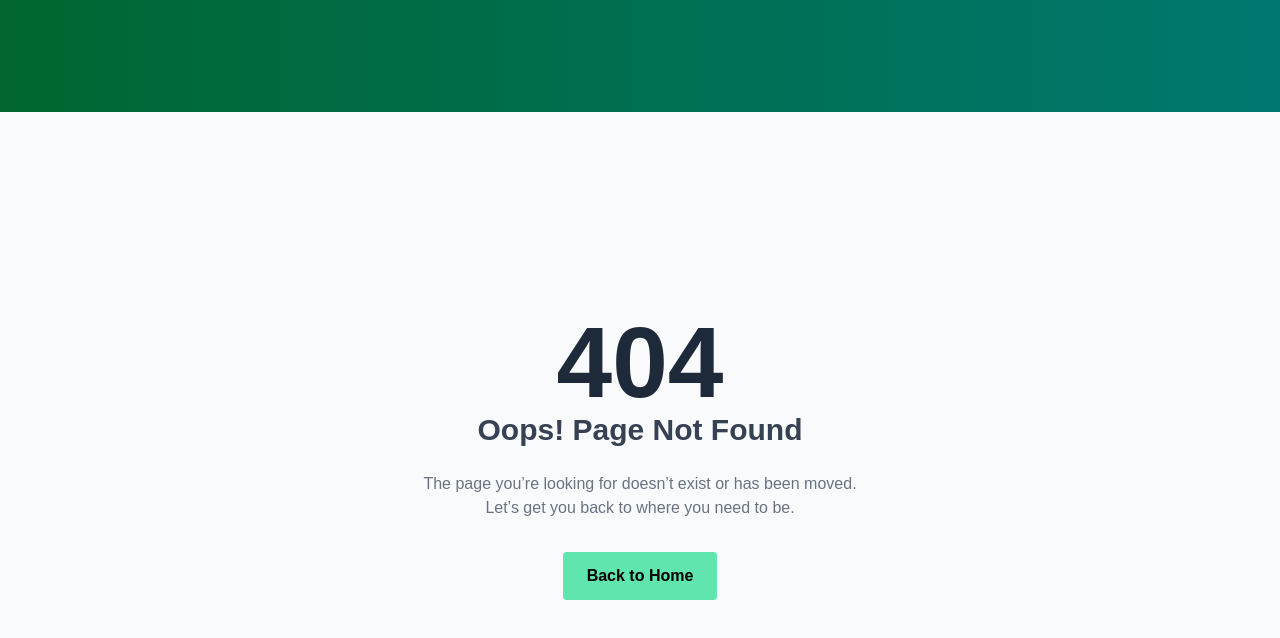
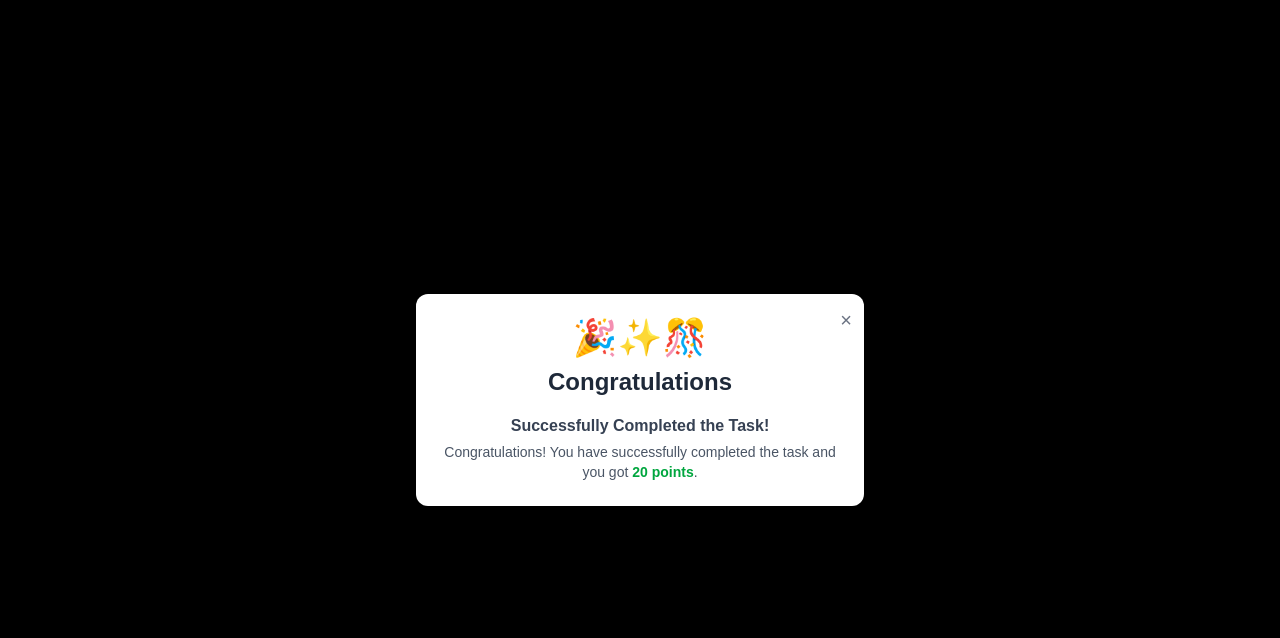
Before and after one commit to siam114/task-assesment, a Next.js app in the folder frontend/: page / in a window 1280 px wide. Before the commit this address had no page. Shown: the top 638 px of the page. Built offline with nearby package versions, Linux system fonts and the light colour scheme.

Commit message:
design congratulation modal

```diff
--- a/frontend/src/app/page.tsx
+++ b/frontend/src/app/page.tsx
@@ -5,6 +5,7 @@ import SignUpPage from "./pages/signup";
 import SpinnerWheel from "@/components/SpinnerWheel";
 import TaskDetails from './../components/TaskDetails';
 import ErrorPage from "@/components/ErrorPage";
+import CongratulationModal from "@/components/CongratulationModal";
 
 export default function Home() {
   return (
@@ -15,7 +16,8 @@ export default function Home() {
      {/* <TaskCard/> */}
      {/* <SpinnerWheel/> */}
      {/* <TaskDetails/> */}
-     <ErrorPage/>
+     {/* <ErrorPage/> */}
+     <CongratulationModal/>
    </div>
   );
 }
--- /dev/null
+++ b/frontend/src/components/ConfirmDeleteModal.tsx
@@ -0,0 +1,9 @@
+const ConfirmDeleteModal = () => {
+  return (
+    <div>
+
+    </div>
+  )
+}
+
+export default ConfirmDeleteModal
--- /dev/null
+++ b/frontend/src/components/CongratulationModal.tsx
@@ -0,0 +1,28 @@
+const CongratulationModal = () => {
+  return (
+    <div className="fixed inset-0 bg-black bg-opacity-50 flex justify-center items-center z-50">
+      <div className="bg-white rounded-xl w-[90%] max-w-md p-6 relative text-center shadow-lg">
+        {/* Close Button */}
+        <button className="absolute top-3 right-3 text-gray-500 hover:text-gray-800 text-xl">
+          &times;
+        </button>
+
+        {/* Firework Icons */}
+        <div className="mb-4">
+          <div className="text-4xl text-center mb-2">🎉✨🎊</div>
+          <h2 className="text-2xl font-bold text-gray-800">Congratulations</h2>
+        </div>
+
+        {/* Message */}
+        <p className="text-md font-semibold text-gray-700 mt-2">
+          Successfully Completed the Task!
+        </p>
+        <p className="text-sm text-gray-600 mt-1">
+          Congratulations! You have successfully completed the task and you got <span className="text-green-600 font-bold">20 points</span>.
+        </p>
+      </div>
+    </div>
+  );
+};
+
+export default CongratulationModal;
```
